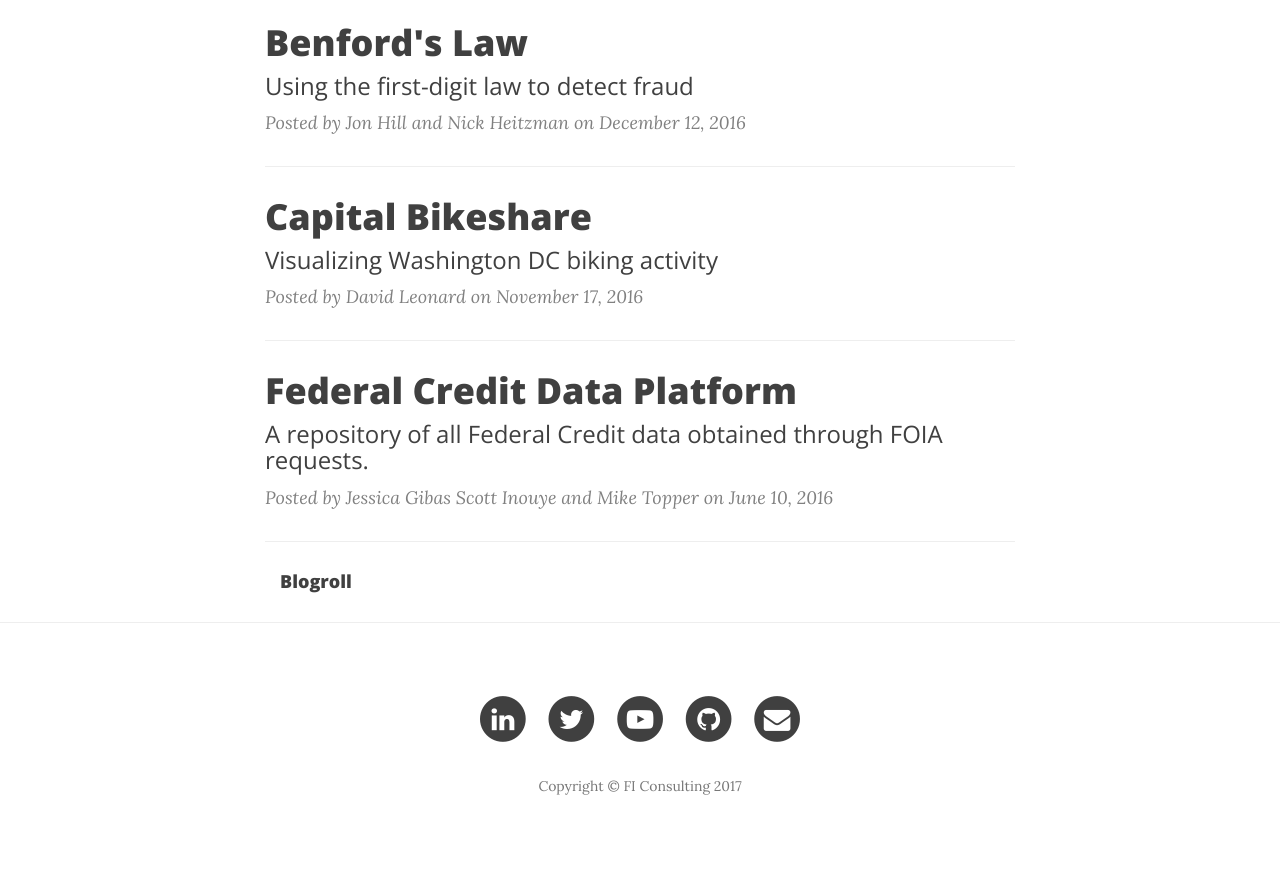
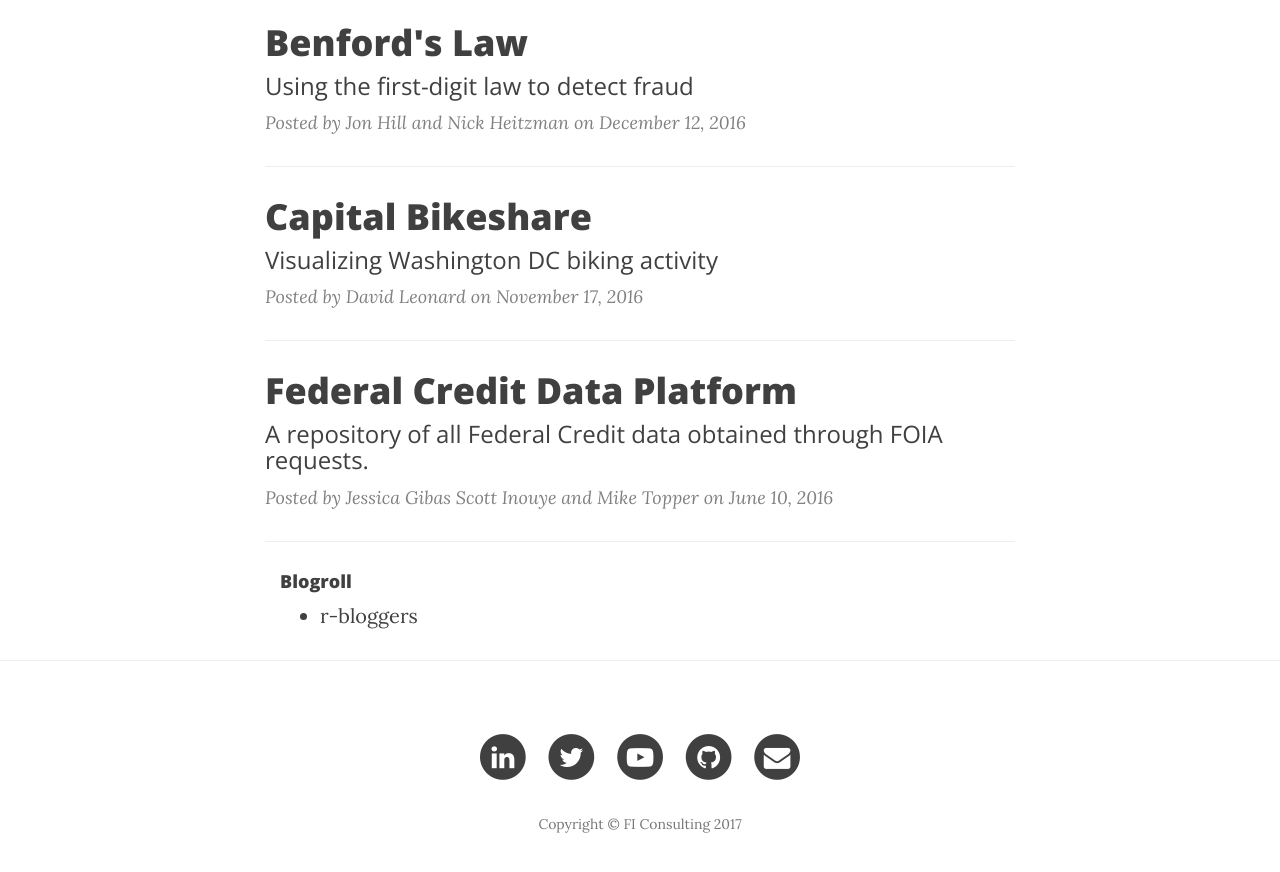
Before and after one commit to ficonsulting/filabs, a Jekyll site: the page built from index.html, in a window 1280 px wide and 900 px high, scrolled down 679 px. Shown: the top 872 px of the window. Built offline with Jekyll 4.4.1, drawn with Linux system fonts in a browser that asks for light colours; nearby versions of some CDN libraries; the list of posts is cut into pages by our own code.

Commit message:
Update blogroll.html

```diff
--- a/_includes/blogroll.html
+++ b/_includes/blogroll.html
@@ -2,7 +2,7 @@
 <section>
 <h4>Blogroll</h4>
 <ul>
-  {% for link in site.brlist %}
+  {% for link in site.data.blogroll.list %}
   <li><a href="{{ link.url }}" title="{{ link.text }}">{{ link.text }}</a></li>
   {% endfor %}
 </ul>
```
